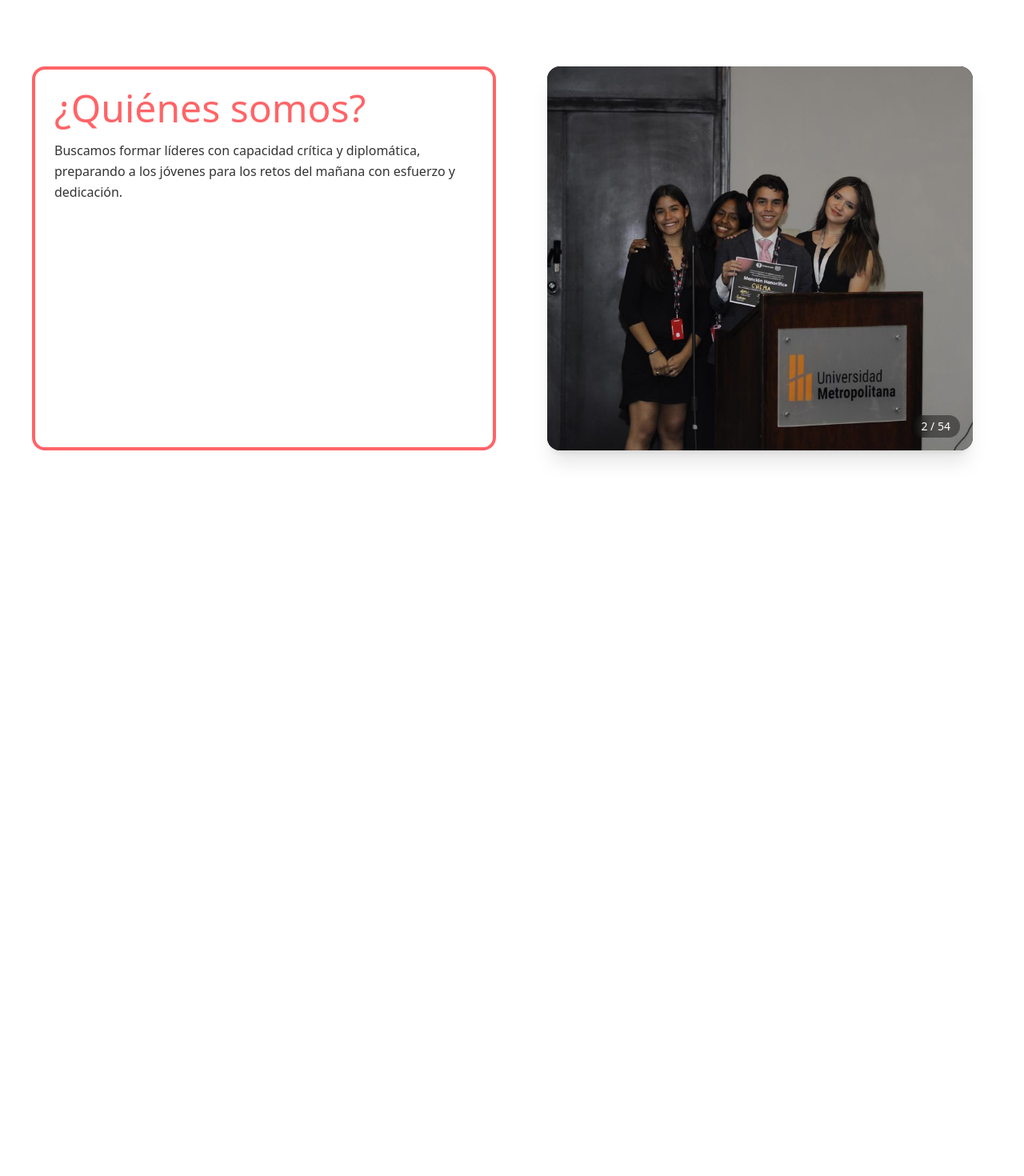
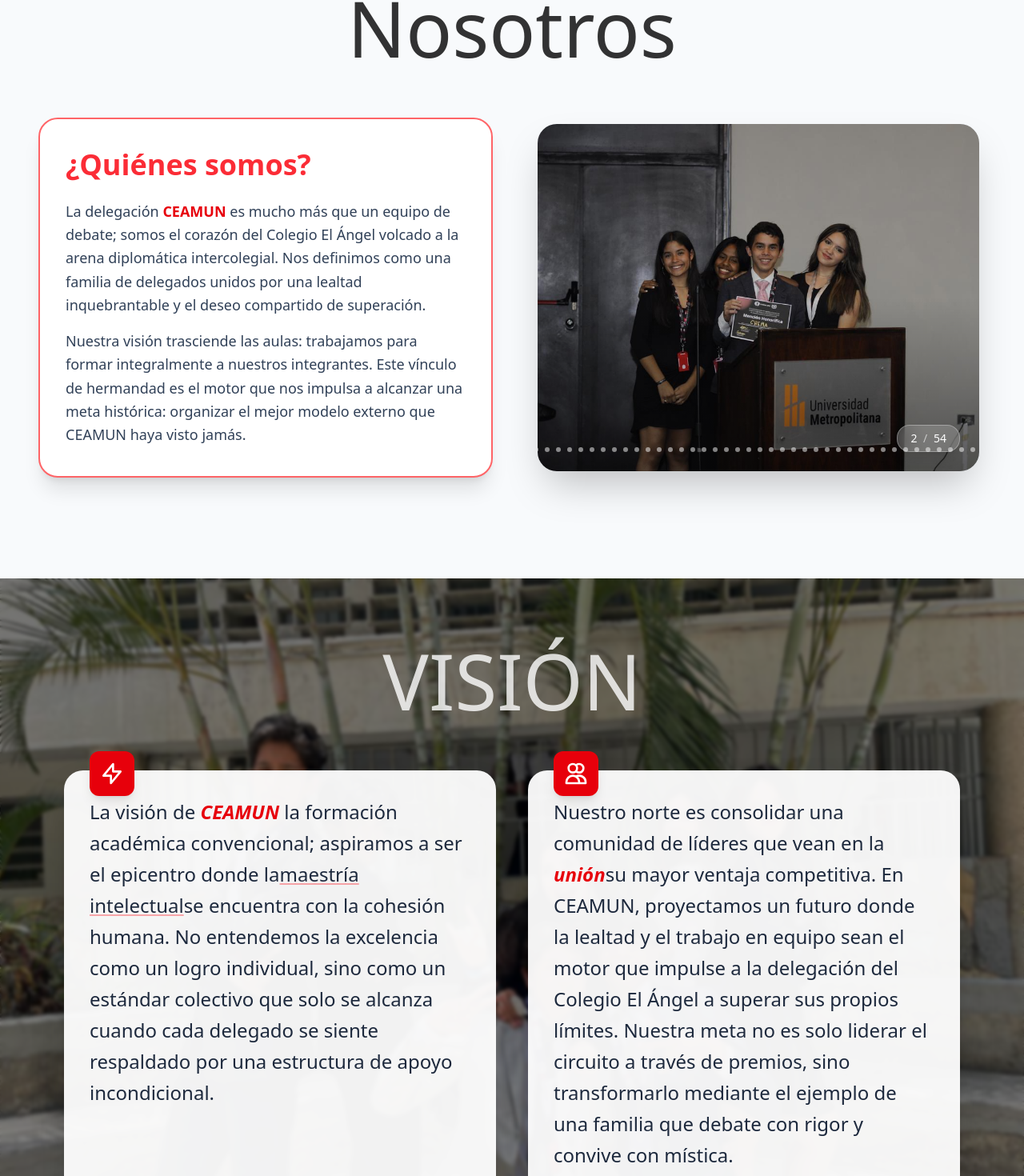
Before and after one commit to CarlosSalazar34/ceamun-landing, a React (Vite) app in the folder ceamun/: page / in a window 1280 px wide. Shown: the part 865-2335 px from the top of the page at 80% size. Before the commit the page ends 1588 px from the top, so only its background shows below. Built offline with nearby package versions, Linux system fonts and the light colour scheme.

Commit message:
add the vision section

```diff
--- a/ceamun/src/App.jsx
+++ b/ceamun/src/App.jsx
@@ -1,6 +1,7 @@
 import AboutUs from "./components/AboutUs"
 import Header from "./components/Header"
 import MainSection from "./components/MainSection"
+import VisionSection from "./components/VisionSection"
 
 function App() {
 
@@ -10,6 +11,7 @@ function App() {
       <main>
         <MainSection/>
         <AboutUs/>
+        <VisionSection/>
       </main>
     </>
   )
--- a/ceamun/src/components/AboutUs.jsx
+++ b/ceamun/src/components/AboutUs.jsx
@@ -2,15 +2,27 @@ import Carousel from "./Carousel";
 
 export default function AboutUs() {
     return (
-        <section id="about-us" className="min-h-screen grid grid-cols-1 md:grid-cols-2 gap-10 items-center px-10 bg-white text-white">
-            <article className="p-6 border-4 rounded-2xl border-red-400 bg-white/5 hover:bg-white/10 transition-colors h-[60vh]">
-                <h2 className="text-5xl font-medium text-red-400 mb-4">¿Quiénes somos?</h2>
-                <p className="text-black/80 leading-relaxed">
-                    Buscamos formar líderes con capacidad crítica y diplomática,
-                    preparando a los jóvenes para los retos del mañana con esfuerzo y dedicación.
-                </p>
-            </article>
-            <Carousel/>
+        <section id="about-us" className="min-h-screen bg-slate-50 py-16 px-6 md:px-12">
+            <h2 className="text-6xl md:text-8xl font-medium mb-16 flex items-center justify-center text-black/80">
+                Nosotros
+            </h2>
+
+            <div className="grid grid-cols-1 md:grid-cols-2 gap-12 items-center max-w-7xl mx-auto">
+                <article className="p-8 border-2 rounded-3xl border-red-400 bg-white shadow-xl hover:shadow-2xl transition-all duration-300 h-full flex flex-col justify-center">
+                    <h3 className="text-4xl font-bold text-red-500 mb-6">
+                        ¿Quiénes somos?
+                    </h3>
+                    <p className="text-slate-700 text-lg leading-relaxed">
+                        La delegación <span className="font-semibold text-red-600">CEAMUN</span> es mucho más que un equipo de debate; somos el corazón del Colegio El Ángel volcado a la arena diplomática intercolegial.
+                        Nos definimos como una familia de delegados unidos por una lealtad inquebrantable y el deseo compartido de superación.
+                    </p>
+                    <p className="text-slate-700 text-lg leading-relaxed mt-4">
+                        Nuestra visión trasciende las aulas: trabajamos para formar integralmente a nuestros integrantes. Este vínculo de hermandad es el motor que nos impulsa a alcanzar una meta histórica: organizar el mejor modelo externo que CEAMUN haya visto jamás.
+                    </p>
+                </article>
+
+                <Carousel />
+            </div>
         </section>
-    )
+    );
 }
--- a/ceamun/src/components/Carousel.jsx
+++ b/ceamun/src/components/Carousel.jsx
@@ -14,9 +14,9 @@ export default function Carousel() {
     }, []);
 
     return (
-        <article className="p-6 flex justify-center">
-            {/* Contenedor relativo para poder encimar las imágenes */}
-            <div className="relative w-full max-w-2xl h-[60vh] overflow-hidden rounded-2xl shadow-xl bg-black">
+        <div className="w-full h-full min-h-[450px] flex items-center justify-center p-2">
+            <div className="relative w-full h-full overflow-hidden rounded-3xl shadow-2xl bg-slate-200">
+
                 {IMAGENES.map((src, index) => (
                     <img
                         key={index}
@@ -24,16 +24,26 @@ export default function Carousel() {
                         alt={`Foto ${index}`}
                         className={`
                             absolute inset-0 w-full h-full object-cover transition-opacity duration-1000 ease-in-out
-                            ${selectedImage === index ? "opacity-100" : "opacity-0"}
+                            ${selectedImage === index ? "opacity-100 z-10" : "opacity-0 z-0"}
                         `}
                     />
                 ))}
 
-                {/* Overlay opcional para ver el número de foto */}
-                <div className="absolute bottom-4 right-4 bg-black/40 text-white px-3 py-1 rounded-full text-sm backdrop-blur-sm">
-                    {selectedImage + 1} / {IMAGENES.length}
+                <div className="absolute inset-0 bg-gradient-to-t from-black/40 via-transparent to-transparent pointer-events-none z-20"></div>
+
+                <div className="absolute bottom-6 right-6 z-30 bg-white/20 backdrop-blur-md text-white px-4 py-1.5 rounded-2xl text-sm font-medium border border-white/30 shadow-lg">
+                    {selectedImage + 1} <span className="text-white/60 mx-1">/</span> {IMAGENES.length}
+                </div>
+
+                <div className="absolute bottom-6 left-1/2 -translate-x-1/2 z-30 flex gap-2">
+                    {IMAGENES.map((_, i) => (
+                        <div
+                            key={i}
+                            className={`h-1.5 transition-all duration-300 rounded-full ${selectedImage === i ? "w-6 bg-red-500" : "w-1.5 bg-white/50"}`}
+                        />
+                    ))}
                 </div>
             </div>
-        </article>
+        </div>
     );
 }
--- a/ceamun/src/components/Header.jsx
+++ b/ceamun/src/components/Header.jsx
@@ -1,5 +1,10 @@
 export default function Header() {
-    const options = ["¿Quienes somos?", "Vision", "Nuestros Exitos", "Contactanos"]
+    const options = [
+        { name: "¿Quienes somos?", id: 'about-us'},
+         {name: "Vision", id: 'vision'},
+         {name: 'Testimonios', id: 'testimonios'},
+         {name: 'Contactanos', id: 'contact'}
+         ]
     return (
         <header className="bg-white flex items-center justify-evenly sticky top-0 z-10 shadow-lg">
             {
@@ -8,8 +13,11 @@ export default function Header() {
                         key={index}
                         className="header-items text-lg font-medium p-5 text-black/60 cursor-pointer transition-transform duration-300 hover:scale-105"
                         style={{ animationDelay: `${index * 0.1}s` }}
+                        onClick={()=>{
+                            document.getElementById(value.id).scrollIntoView({behavior: 'smooth'})
+                        }}
                     >
-                        <span className="subrayado">{value}</span>
+                        <span className="subrayado">{value.name}</span>
                     </div>
                 ))
             }
--- /dev/null
+++ b/ceamun/src/components/VisionSection.jsx
@@ -0,0 +1,73 @@
+import { useEffect, useState, useRef } from "react"
+
+export default function VisionSection(){
+    const [visible, setVisible] = useState(false);
+    const containerRef = useRef(null);
+
+    useEffect(() => {
+        const observer = new IntersectionObserver(([entry]) => {
+            if (entry.isIntersecting) setVisible(true); // Se queda visible una vez que entra
+        }, { threshold: 0.1 });
+
+        if (containerRef.current) observer.observe(containerRef.current);
+        return () => observer.disconnect();
+    }, []);
+
+    return (
+        <section
+            id="vision"
+            className="relative min-h-screen flex flex-col items-center justify-center bg-[url('assets/images/PHOTO-2026-01-15-23-37-28_2.jpg')] bg-cover bg-center bg-fixed p-6 md:p-20 overflow-hidden"
+        >
+            {/* Capa de superposición (Overlay) para mejorar legibilidad */}
+            <div className="absolute inset-0 bg-black/50 backdrop-blur-[2px]"></div>
+
+            <div className="relative z-10 w-full max-w-7xl flex flex-col items-center">
+                <h2 className={`text-6xl md:text-8xl mb-16 text-white/80 transition-all duration-1000`}>
+                    VISIÓN
+                </h2>
+
+                <article
+                    ref={containerRef}
+                    className="flex flex-col md:flex-row gap-10 items-stretch justify-center w-full"
+                >
+                    {/* Primer Cuadro */}
+                    <div className={`group relative p-8 rounded-3xl bg-white/95 shadow-2xl transition-all duration-1000 transform flex-1 border-b-8 border-red-600
+                        ${visible ? "opacity-100 translate-x-0" : "opacity-0 -translate-x-20"}`}
+                    >
+                        <div className="absolute -top-6 left-8 bg-red-600 text-white p-3 rounded-xl shadow-lg group-hover:scale-110 transition-transform">
+                            <svg xmlns="http://www.w3.org/2000/svg" className="h-8 w-8" fill="none" viewBox="0 0 24 24" stroke="currentColor">
+                                <path strokeLinecap="round" strokeLinejoin="round" strokeWidth={2} d="M13 10V3L4 14h7v7l9-11h-7z" />
+                            </svg>
+                        </div>
+                        <p className="text-md md:text-2xl leading-relaxed text-slate-800">
+                            La visión de <span className="text-red-600 font-bold italic">CEAMUN </span>
+                             la formación académica convencional; aspiramos a ser el epicentro donde la
+                             <span className="underline decoration-red-500/40">maestría intelectual</span>
+                             se encuentra con la cohesión humana. No entendemos la excelencia como un logro individual,
+                              sino como un estándar colectivo que solo se alcanza cuando cada delegado se siente respaldado
+                              por una estructura de apoyo incondicional.
+                        </p>
+                    </div>
+
+                    <div className={`group relative p-8 rounded-3xl bg-white/95 shadow-2xl transition-all duration-1000 transform flex-1 border-b-8 border-red-600
+                        ${visible ? "opacity-100 translate-x-0" : "opacity-0 translate-x-5"}`}
+                        style={{ transitionDelay: '100ms' }}
+                    >
+                        <div className="absolute -top-6 left-8 bg-red-600 text-white p-3 rounded-xl shadow-lg group-hover:scale-110 transition-transform">
+                            <svg xmlns="http://www.w3.org/2000/svg" className="h-8 w-8" fill="none" viewBox="0 0 24 24" stroke="currentColor">
+                                <path strokeLinecap="round" strokeLinejoin="round" strokeWidth={2} d="M12 4.354a4 4 0 110 5.292M15 21H3v-1a6 6 0 0112 0v1zm0 0h6v-1a6 6 0 00-9-5.197M13 7a4 4 0 11-8 0 4 4 0 018 0z" />
+                            </svg>
+                        </div>
+                        <p className="text-xl md:text-2xl leading-relaxed text-slate-800">
+                            Nuestro norte es consolidar una comunidad de líderes que vean en la <span className="text-red-600 font-bold italic">unión</span>
+                             su mayor ventaja competitiva. En CEAMUN, proyectamos un futuro donde la lealtad y el trabajo en equipo
+                             sean el motor que impulse a la delegación del Colegio El Ángel a superar sus propios límites. Nuestra meta
+                              no es solo liderar el circuito a través de premios, sino transformarlo mediante el ejemplo de una familia que
+                               debate con rigor y convive con mística.
+                        </p>
+                    </div>
+                </article>
+            </div>
+        </section>
+    );
+}
--- a/ceamun/src/index.css
+++ b/ceamun/src/index.css
@@ -1,6 +1,11 @@
 @import url('https://fonts.googleapis.com/css2?family=Anton&family=Bebas+Neue&family=Rubik:ital,wght@0,300..900;1,300..900&display=swap');
 @import "tailwindcss";
 
+
+body, html {
+    overflow-x: hidden;
+    box-sizing: border-box;
+}
 
 .title {
     font-family: "Anton", sans-serif;
```
